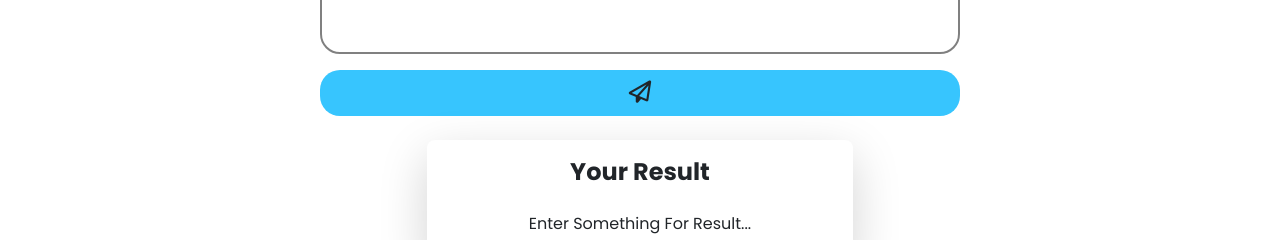
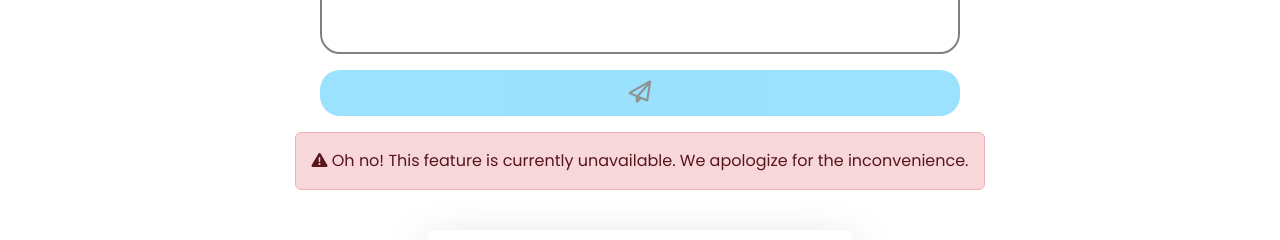
Before and after one commit to meetgauswami/Lets-Meet, a React (Vite) app: page /chatbot in a window 1280 px wide. Shown: the part 668-908 px from the top of the page. Built offline with nearby package versions, Linux system fonts and the light colour scheme; no server answers; a web font is replaced by a local one.

Commit message:
under maintenance

```diff
--- a/src/components/Hero.css
+++ b/src/components/Hero.css
@@ -66,6 +66,8 @@ body{
     border: none;
     border-radius: 20px;
     margin-top: 1rem;
+    opacity: .5;
+    cursor: not-allowed;
 }
 
 
--- a/src/components/Hero.jsx
+++ b/src/components/Hero.jsx
@@ -3,10 +3,10 @@ import { useState } from 'react'
 import './Hero.css'
 import axios from 'axios'
 import ReactMarkdown from "react-markdown";
-import {Link} from 'react-router-dom'
+import { Link } from 'react-router-dom'
 
 
-const Hero = ({setProgress}) => {
+const Hero = ({ setProgress }) => {
 
     const apikey = import.meta.env.VITE_SOME_KEY1;
 
@@ -14,7 +14,7 @@ const Hero = ({setProgress}) => {
     const [question, setQuestion] = useState("");
     const [answer, setAnswer] = useState("Enter Something For Result...");
 
-  useEffect(()=>{
+    useEffect(() => {
         setProgress(40);
         setTimeout(() => {
             setProgress(100)
@@ -61,10 +61,15 @@ const Hero = ({setProgress}) => {
             </div>
             <div className="text-div">
                 <form onSubmit={generateAnswer} >
-                    <textarea required typeof='submit' value={question} onChange={(e)=>setQuestion(e.target.value)} name="chat-text" className="text-aria" placeholder='Ask Me Something...'></textarea>
-                    <button onClick={generateAnswer} type='button'><i className="fa-regular fa-paper-plane"></i></button>
+                    <textarea required typeof='submit' value={question} onChange={(e) => setQuestion(e.target.value)} name="chat-text" className="text-aria" placeholder='Ask Me Something...'></textarea>
+                    <button disabled onClick={generateAnswer} type='button'><i className="fa-regular fa-paper-plane"></i></button>
                 </form>
             </div>
+
+            <div class="alert alert-danger m-3 " role="alert">
+            <i class="fa-solid fa-triangle-exclamation"></i>  Oh no! This feature is currently unavailable. We apologize for the inconvenience.
+            </div>
+
             <div className="w-full md:w-2/3 lg:w-1/2 xl:w-1/3 text-center rounded-lg bg-white my-4 shadow-lg transition-all duration-500 transform hover:scale-105">
                 <h3 className='text-2xl pt-3 font-bold'>Your Result</h3>
 
```
Lines whose indentation alone changed are shown as unchanged.
